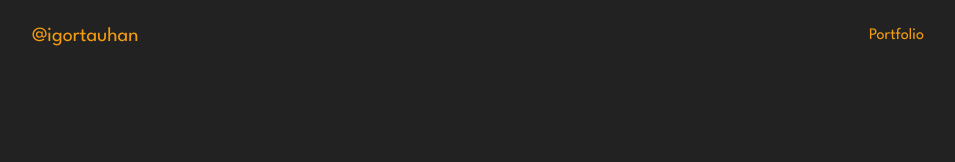
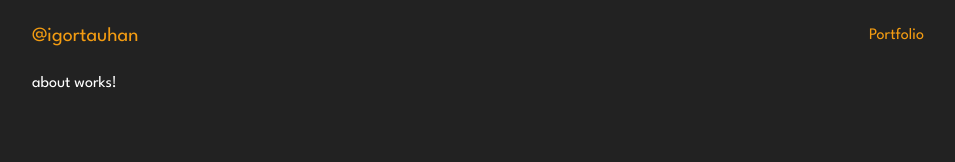
Before and after one commit to igortauhan/portfolio, an Angular app in the folder frontend/: page / in a window 1280 px wide. Shown: the top 162 px of the page, without its empty margins (158-1113 px from the left). Built offline with nearby package versions, Linux system fonts and the light colour scheme.

Commit message:
Frontend: add home page

```diff
--- a/frontend/src/app/app.component.html
+++ b/frontend/src/app/app.component.html
@@ -1,3 +1,4 @@
 <div [className]="'app-main'">
   <app-navbar></app-navbar>
+  <app-home></app-home>
 </div>
--- a/frontend/src/app/app.module.ts
+++ b/frontend/src/app/app.module.ts
@@ -7,9 +7,10 @@ import { AppComponent } from './app.component';
 import { NavbarComponent } from './component/navbar/navbar.component';
 import { NgbModule } from '@ng-bootstrap/ng-bootstrap';
 import { AboutComponent } from './component/about/about.component';
+import { HomeComponent } from './page/home/home.component';
 
 @NgModule({
-  declarations: [AppComponent, NavbarComponent, AboutComponent],
+  declarations: [AppComponent, NavbarComponent, AboutComponent, HomeComponent],
   imports: [BrowserModule, AppRoutingModule, HttpClientModule, NgbModule],
   providers: [],
   bootstrap: [AppComponent],
--- /dev/null
+++ b/frontend/src/app/page/home/home.component.html
@@ -0,0 +1 @@
+<app-about></app-about>
```
Also changed, not shown: frontend/src/app/page/home/home.component.ts (added, +10 -0 lines), frontend/src/app/page/home/home.component.scss (added), 1 other file (tests, documents, lock files or other folders).
